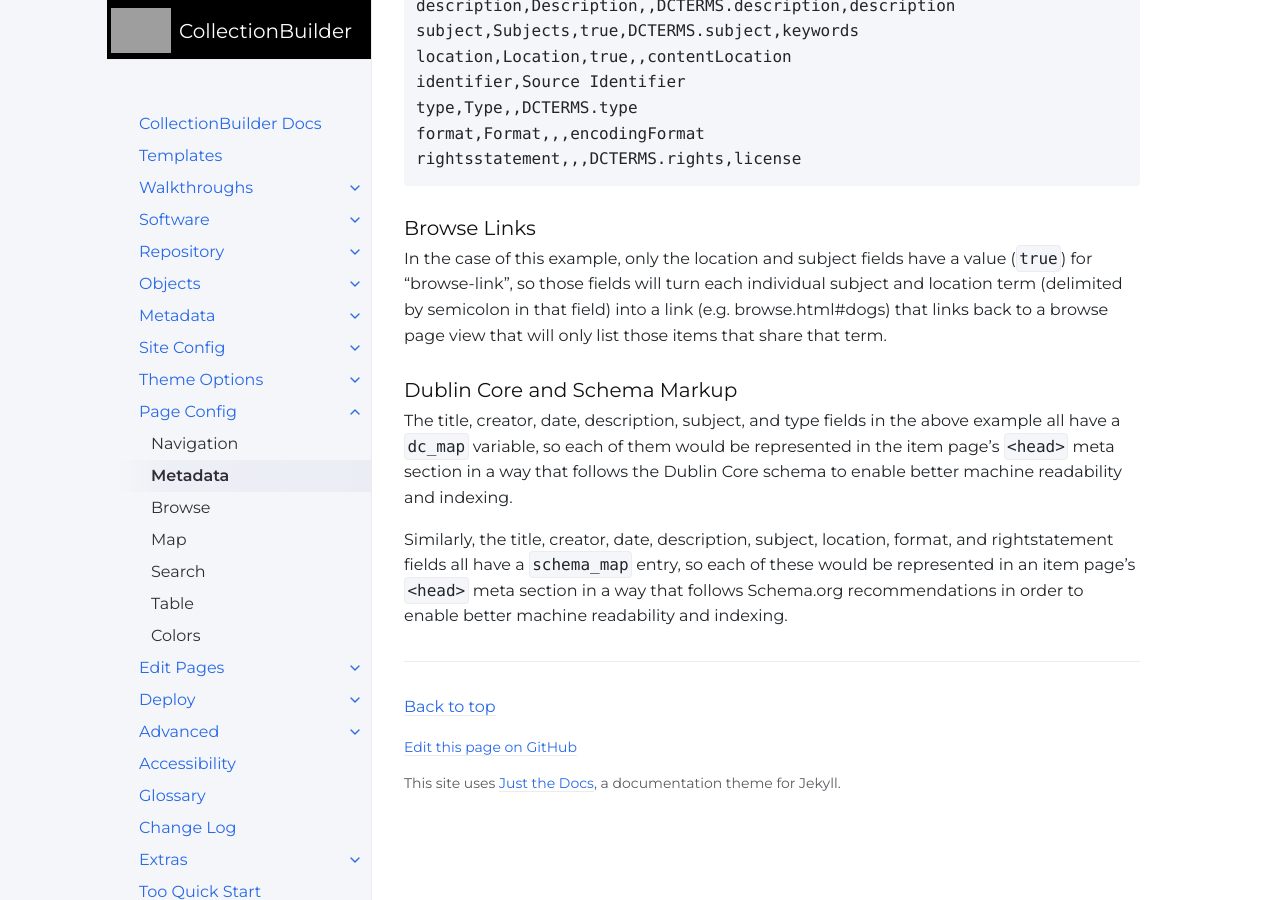
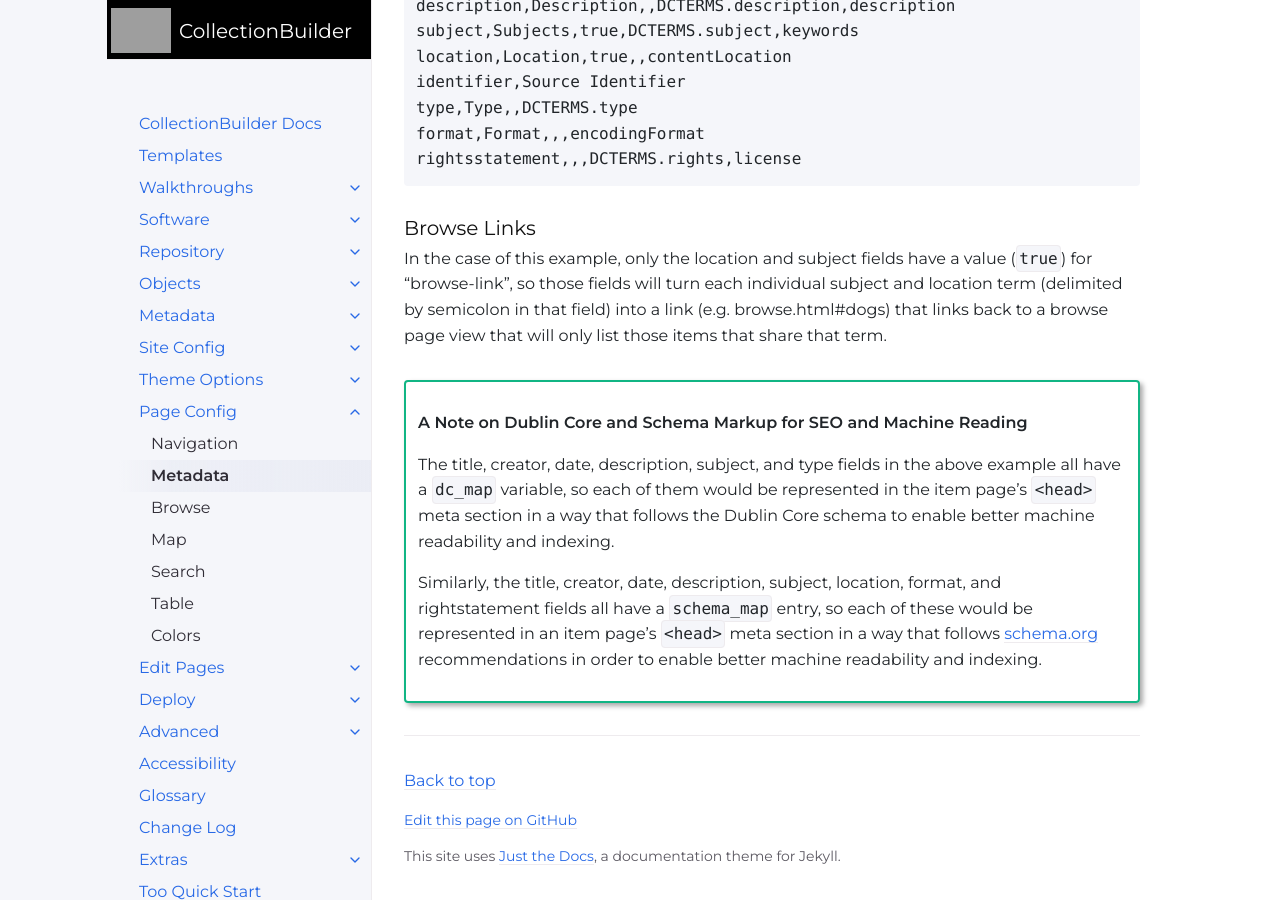
Before and after one commit to CollectionBuilder/cb-docs, a Jekyll site: the page built from docs/customization/config-metadata.md, in a window 1280 px wide and 900 px high, scrolled down 2411 px. Built offline with Jekyll 4.4.1, drawn with Linux system fonts in a browser that asks for light colours; comment, search, counter and statistics services are not loaded.

Commit message:
Add alert box

```diff
--- a/docs/customization/config-metadata.md
+++ b/docs/customization/config-metadata.md
@@ -79,8 +79,12 @@ rightsstatement,,,DCTERMS.rights,license
 
 In the case of this example, only the location and subject fields have a value (`true`) for "browse-link", so those fields will turn each individual subject and location term (delimited by semicolon in that field) into a link (e.g. browse.html#dogs) that links back to a browse page view that will only list those items that share that term.
 
-### Dublin Core and Schema Markup
+<div class="alert alert-green" markdown="1">
+
+**A Note on Dublin Core and Schema Markup for SEO and Machine Reading**
 
 The title, creator, date, description, subject, and type fields in the above example all have a `dc_map` variable, so each of them would be represented in the item page's `<head>` meta section in a way that follows the Dublin Core schema to enable better machine readability and indexing.
 
-Similarly, the title, creator, date, description, subject, location, format, and rightstatement fields all have a `schema_map` entry, so each of these would be represented in an item page's `<head>` meta section in a way that follows Schema.org recommendations in order to enable better machine readability and indexing.
+Similarly, the title, creator, date, description, subject, location, format, and rightstatement fields all have a `schema_map` entry, so each of these would be represented in an item page's `<head>` meta section in a way that follows [schema.org](https://schema.org/){:target="_blank" rel="noopener"} recommendations in order to enable better machine readability and indexing.
+
+</div>
```
